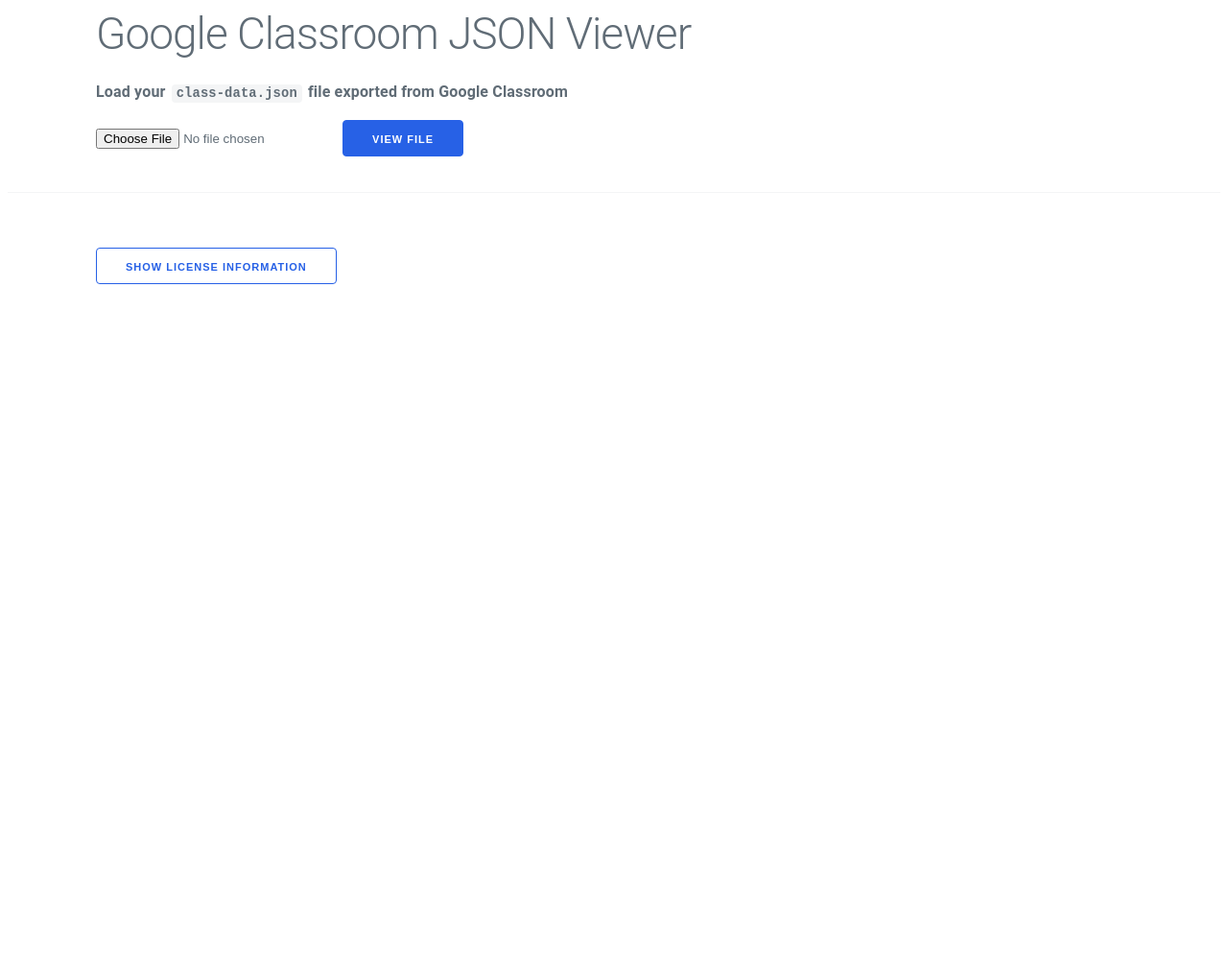
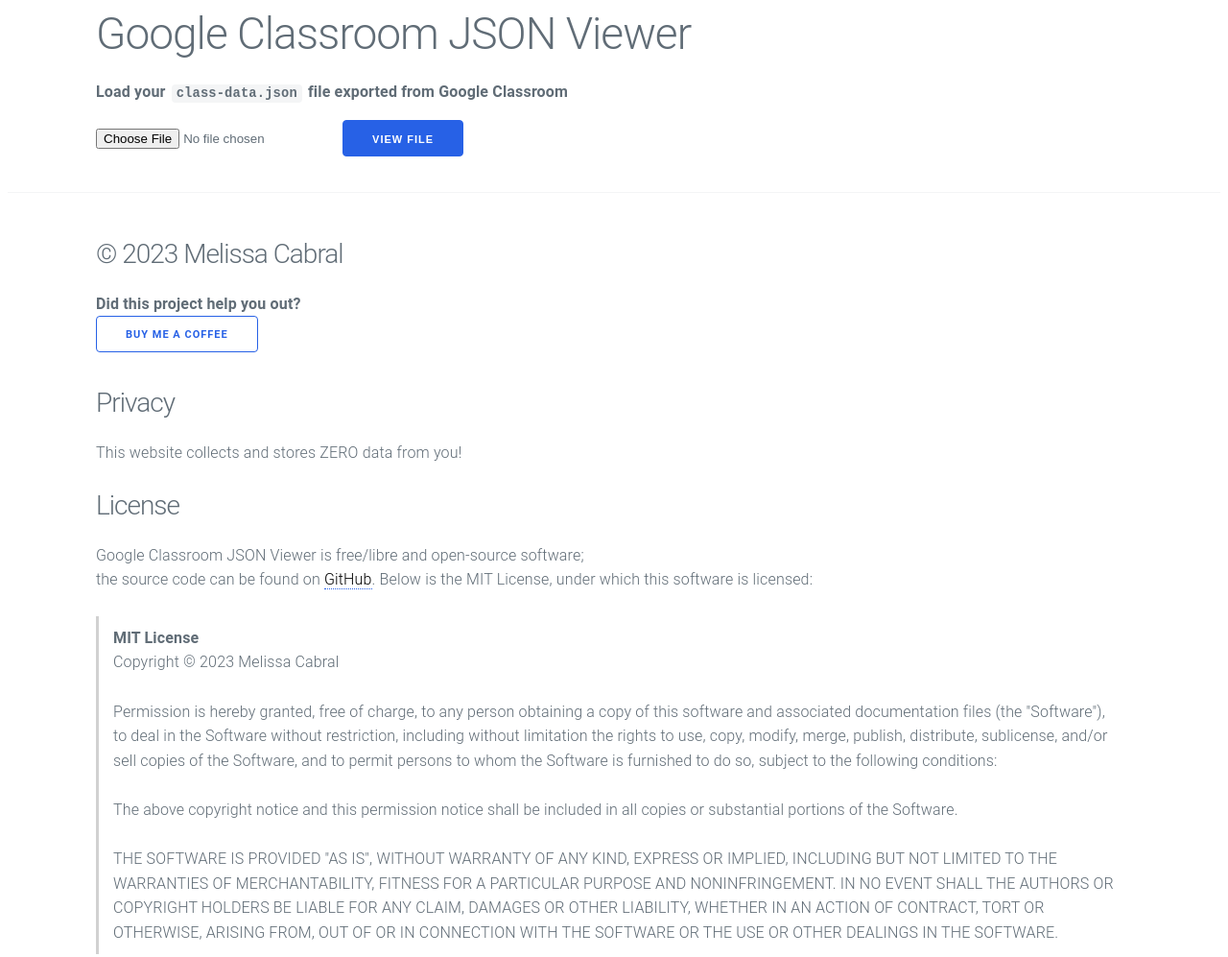
Before and after one commit to melissacabral/Google-Classroom-JSON-viewer, a plain HTML site: page index.html in a window 1280 px wide. Shown: the whole page at 96% size. Before the commit the page ends 800 px from the top, so only its background shows below. Drawn offline with nearby package versions, Linux system fonts and the light colour scheme.

Commit message:
clean up license/about

```diff
--- a/index.html
+++ b/index.html
@@ -29,15 +29,22 @@ SPDX-License-Identifier: MIT
   <hr>
   <div id="view"></div>
 
+
   <div class="container">
 
-    <input type="button" class="button button-outline" id="license-info-toggle" value="Show license information" />
 
-    <div id="license-info" style="display:none">
-      <h2>About Google Classroom JSON Viewer</h2>
+    <div id="about" >
+      <h3>  &copy; 2023 Melissa Cabral</h3>
       <p>
-        Google Classroom JSON Viewer is copyright 2023 Melissa Cabral.
-        <br>
+         <strong>Did this project help you out?  </strong>
+      <br>
+      <a class="button button-outline" href="https://paypal.me/MelissaCSD?country.x=US&locale.x=en_US" target="_blank">Buy me a coffee</a>
+      </p>
+
+      <h3>Privacy</h3>
+      <p>This website collects and stores ZERO data from you!</p>
+      <h3>License</h3>
+      <p>
         Google Classroom JSON Viewer is free/libre and open-source software;
         <br>
         the source code can be found on
--- a/script.js
+++ b/script.js
@@ -60,13 +60,6 @@ document.getElementById("import-upload").addEventListener("click", () => {
         }
     });
 });
-
-document.getElementById("license-info-toggle").addEventListener("click", () => ((_this) => {
-    toggleElem("license-info")();
-    if (_this.value == "Show license information")
-        _this.value = "Hide license information";
-    else _this.value = "Show license information";
-})(document.getElementById("license-info-toggle")));
 
 
 /**
```
